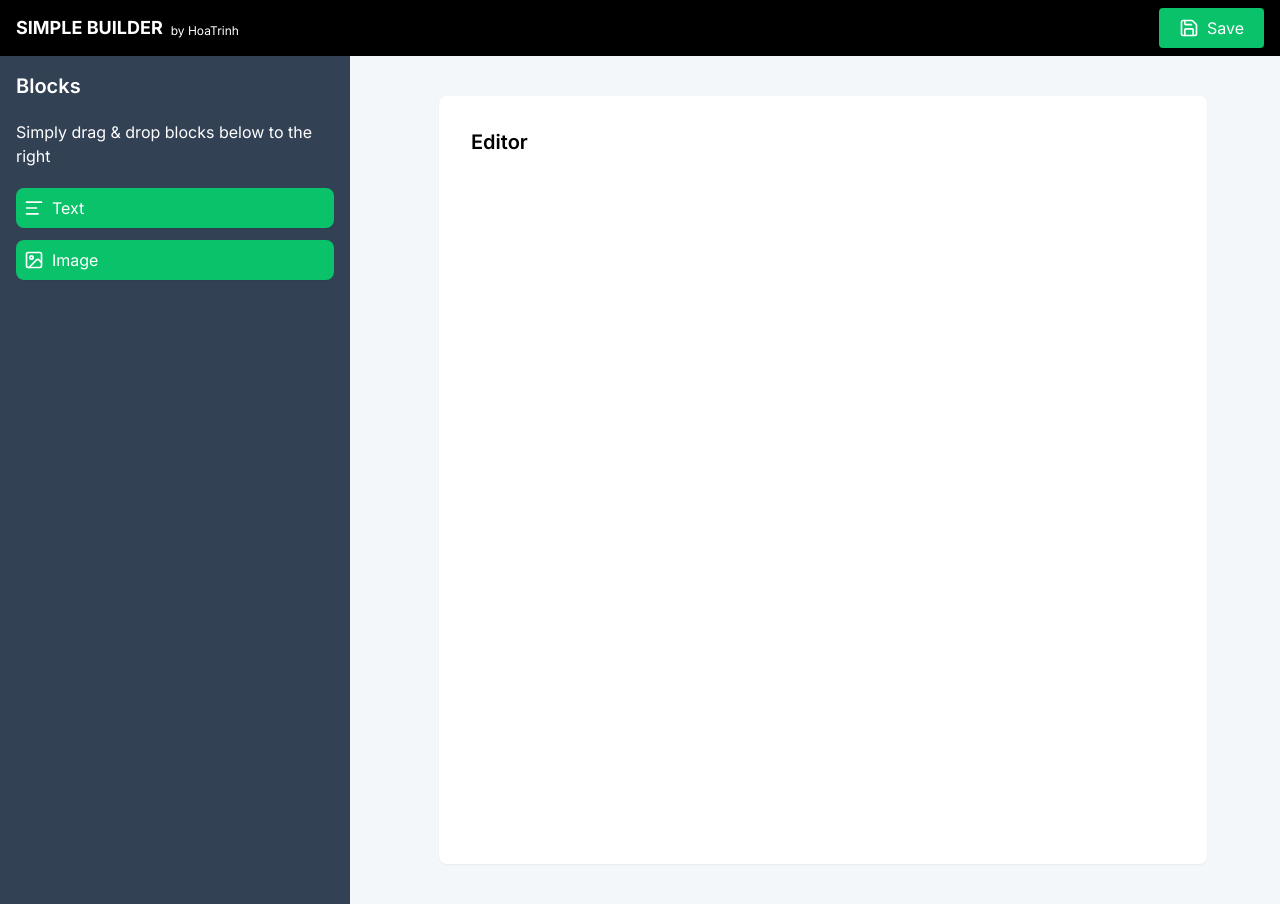
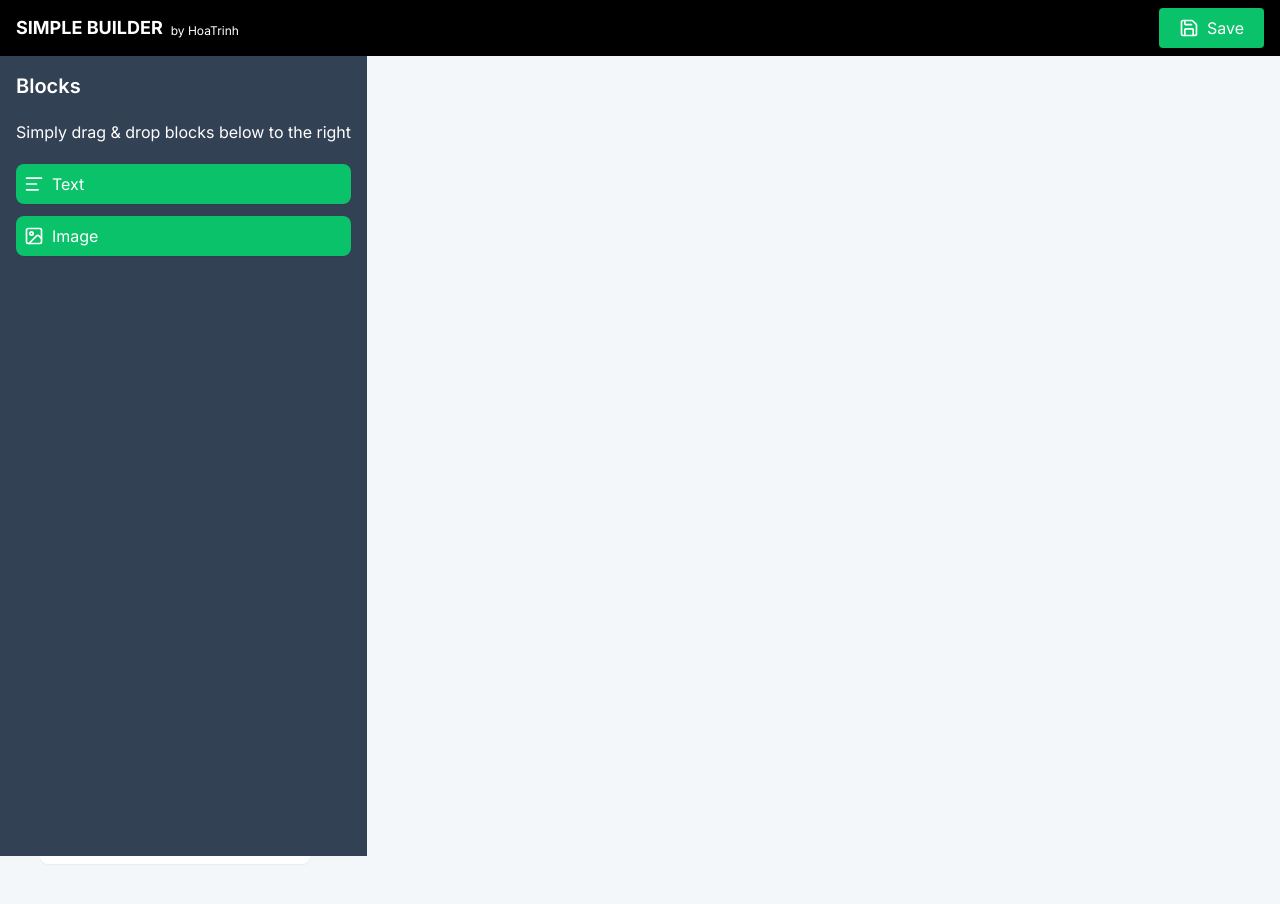
Before and after one commit to mrth2/mailerlite-simple-builder, a Vue app: page / in a window 1280 px wide. Built offline with nearby package versions, Linux system fonts and the light colour scheme; what vue-tippy would draw is missing.

Commit message:
make side menu & header fixed

```diff
--- a/src/components/editor/HeaderMenu.vue
+++ b/src/components/editor/HeaderMenu.vue
@@ -34,7 +34,7 @@ function onSave() {
 
 <style scoped lang="postcss">
 .header-menu {
-  @apply absolute top-0 inset-x-0 bg-black text-white px-4 py-5 h-14;
+  @apply fixed z-50 top-0 inset-x-0 bg-black text-white px-4 py-5 h-14;
   @apply flex justify-between items-center gap-2;
 }
 </style>
--- a/src/components/editor/SideMenu.vue
+++ b/src/components/editor/SideMenu.vue
@@ -32,6 +32,8 @@ function onStartDragBlock(event: DragEvent, blockType: IEditorBlock["type"]) {
 <style scoped lang="postcss">
 .side-menu {
   @apply bg-slate-700 text-white p-4 space-y-5;
+  @apply fixed top-14 h-screen;
+
   ul.ui-blocks {
     @apply flex flex-col gap-3;
     li {
```
